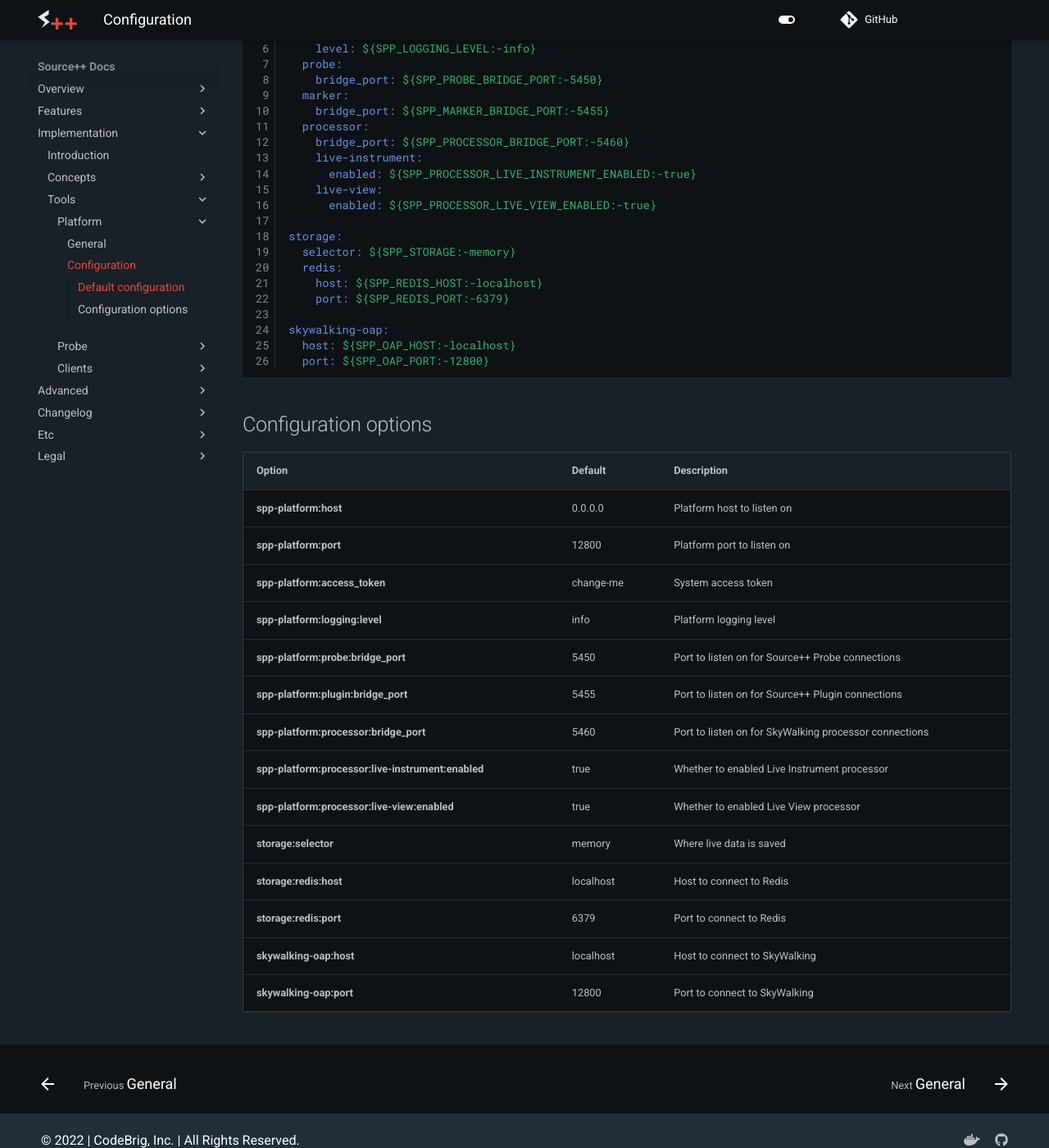
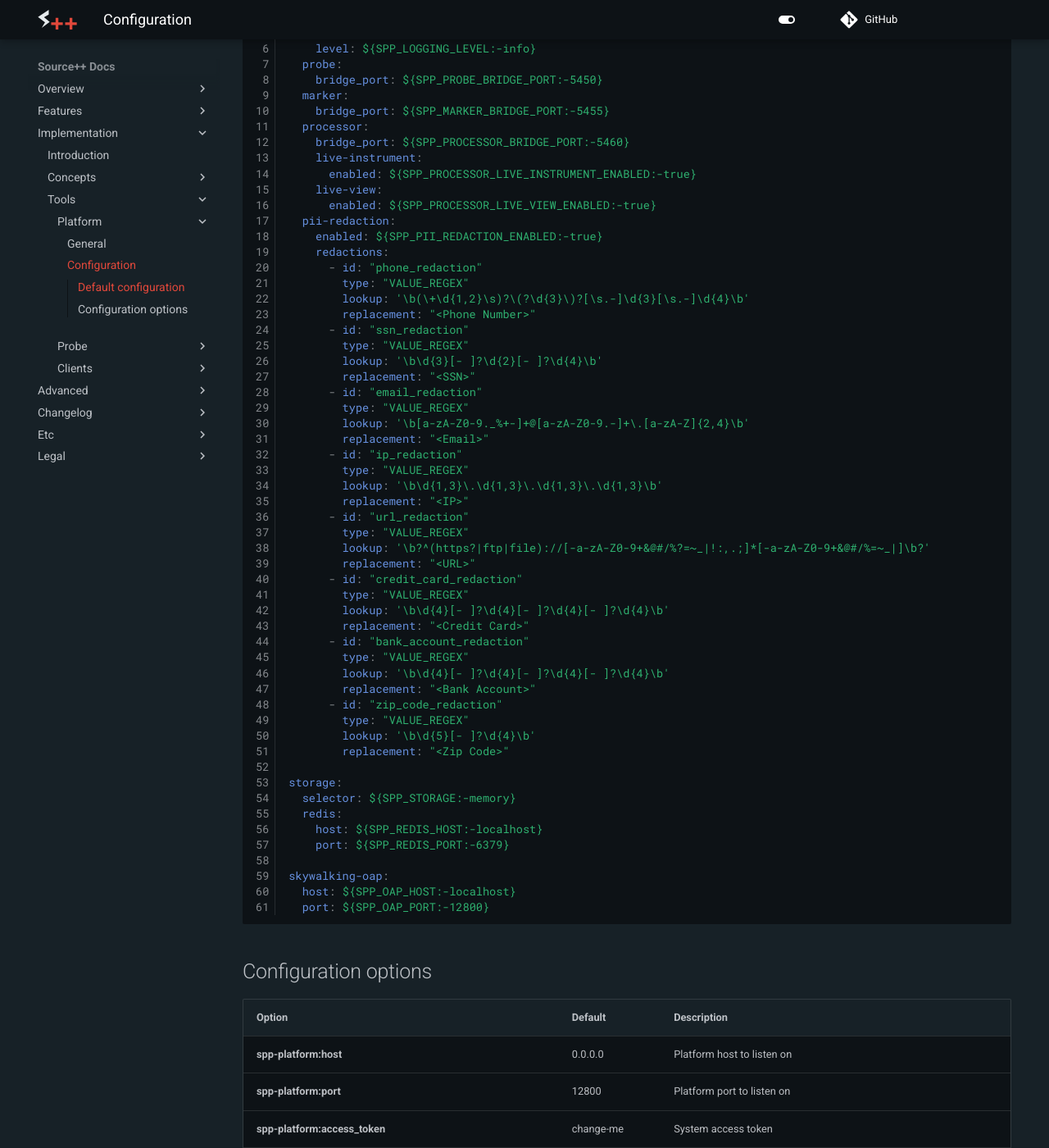
Before and after one commit to sourceplusplus/documentation, an MkDocs documentation site: the page built from docs/implementation/tools/platform/configuration.md, in a window 1280 px wide and 1400 px high, scrolled down 286 px. Shown: the whole window at 82% size. Built offline with MkDocs 1.6.1 and Material for MkDocs 9.7.7, drawn with Linux system fonts in a browser that asks for light colours; comment, search, counter and statistics services are not loaded; the version menu is left out.

```diff
--- a/docs/implementation/tools/platform/configuration.md
+++ b/docs/implementation/tools/platform/configuration.md
@@ -19,6 +19,41 @@ spp-platform:
       enabled: ${SPP_PROCESSOR_LIVE_INSTRUMENT_ENABLED:-true}
     live-view:
       enabled: ${SPP_PROCESSOR_LIVE_VIEW_ENABLED:-true}
+  pii-redaction:
+    enabled: ${SPP_PII_REDACTION_ENABLED:-true}
+    redactions:
+      - id: "phone_redaction"
+        type: "VALUE_REGEX"
+        lookup: '\b(\+\d{1,2}\s)?\(?\d{3}\)?[\s.-]\d{3}[\s.-]\d{4}\b'
+        replacement: "<Phone Number>"
+      - id: "ssn_redaction"
+        type: "VALUE_REGEX"
+        lookup: '\b\d{3}[- ]?\d{2}[- ]?\d{4}\b'
+        replacement: "<SSN>"
+      - id: "email_redaction"
+        type: "VALUE_REGEX"
+        lookup: '\b[a-zA-Z0-9._%+-]+@[a-zA-Z0-9.-]+\.[a-zA-Z]{2,4}\b'
+        replacement: "<Email>"
+      - id: "ip_redaction"
+        type: "VALUE_REGEX"
+        lookup: '\b\d{1,3}\.\d{1,3}\.\d{1,3}\.\d{1,3}\b'
+        replacement: "<IP>"
+      - id: "url_redaction"
+        type: "VALUE_REGEX"
+        lookup: '\b?^(https?|ftp|file)://[-a-zA-Z0-9+&@#/%?=~_|!:,.;]*[-a-zA-Z0-9+&@#/%=~_|]\b?'
+        replacement: "<URL>"
+      - id: "credit_card_redaction"
+        type: "VALUE_REGEX"
+        lookup: '\b\d{4}[- ]?\d{4}[- ]?\d{4}[- ]?\d{4}\b'
+        replacement: "<Credit Card>"
+      - id: "bank_account_redaction"
+        type: "VALUE_REGEX"
+        lookup: '\b\d{4}[- ]?\d{4}[- ]?\d{4}[- ]?\d{4}\b'
+        replacement: "<Bank Account>"
+      - id: "zip_code_redaction"
+        type: "VALUE_REGEX"
+        lookup: '\b\d{5}[- ]?\d{4}\b'
+        replacement: "<Zip Code>"
 
 storage:
   selector: ${SPP_STORAGE:-memory}
```
Also changed, not shown: docs/getting-started/1-install-platform.md (deleted, +0 -6 lines), docs/getting-started/README.md (+53 -3 lines), docs/getting-started/connect-plugin.md (renamed from docs/getting-started/3-install-plugin.md, +6 -4 lines), docs/legal/oss-notices.md (+25 -15 lines), docs/getting-started/.pages (added), docs/getting-started/attach-probe.md (renamed from docs/getting-started/2-attach-probe.md).
